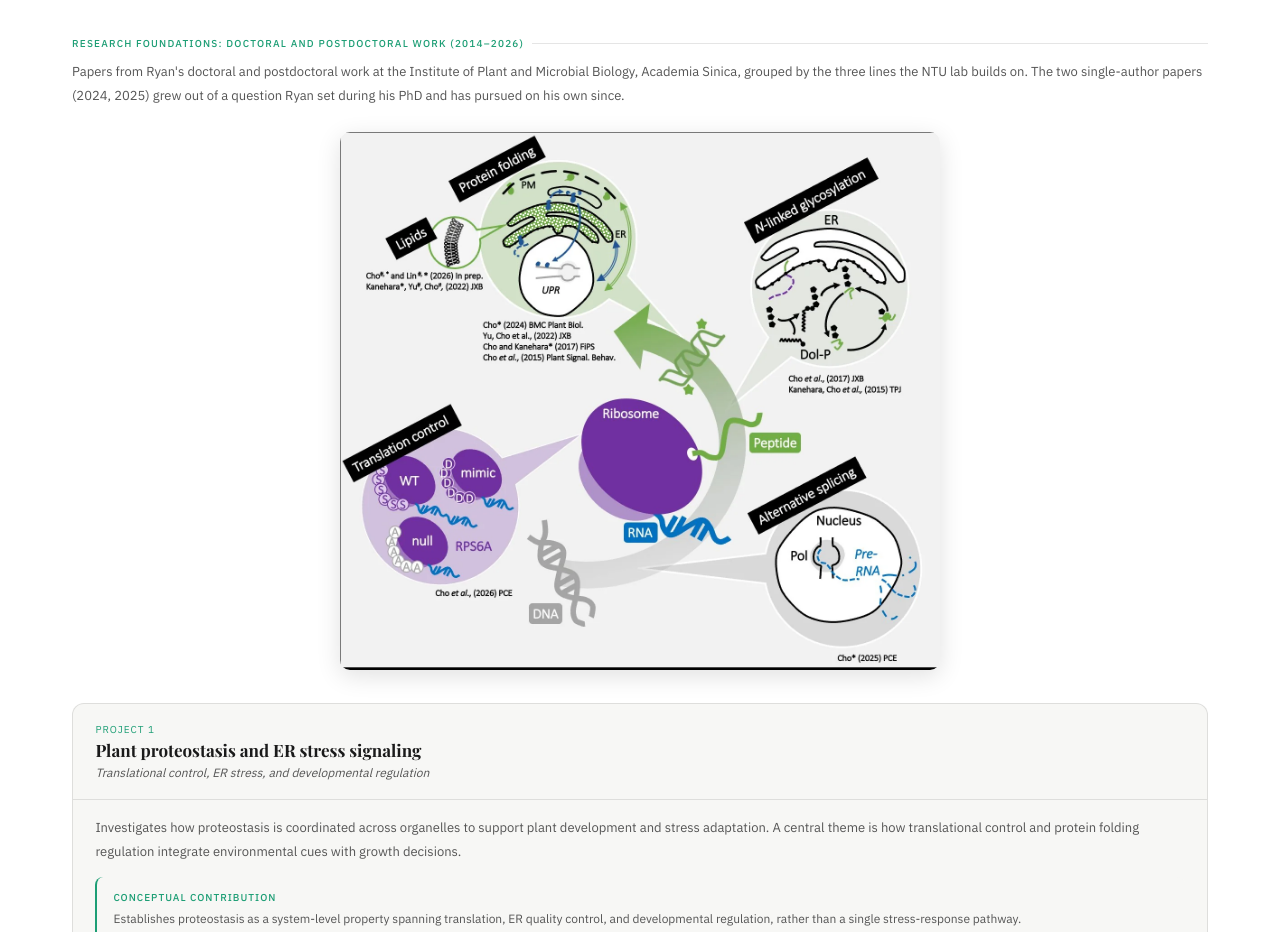
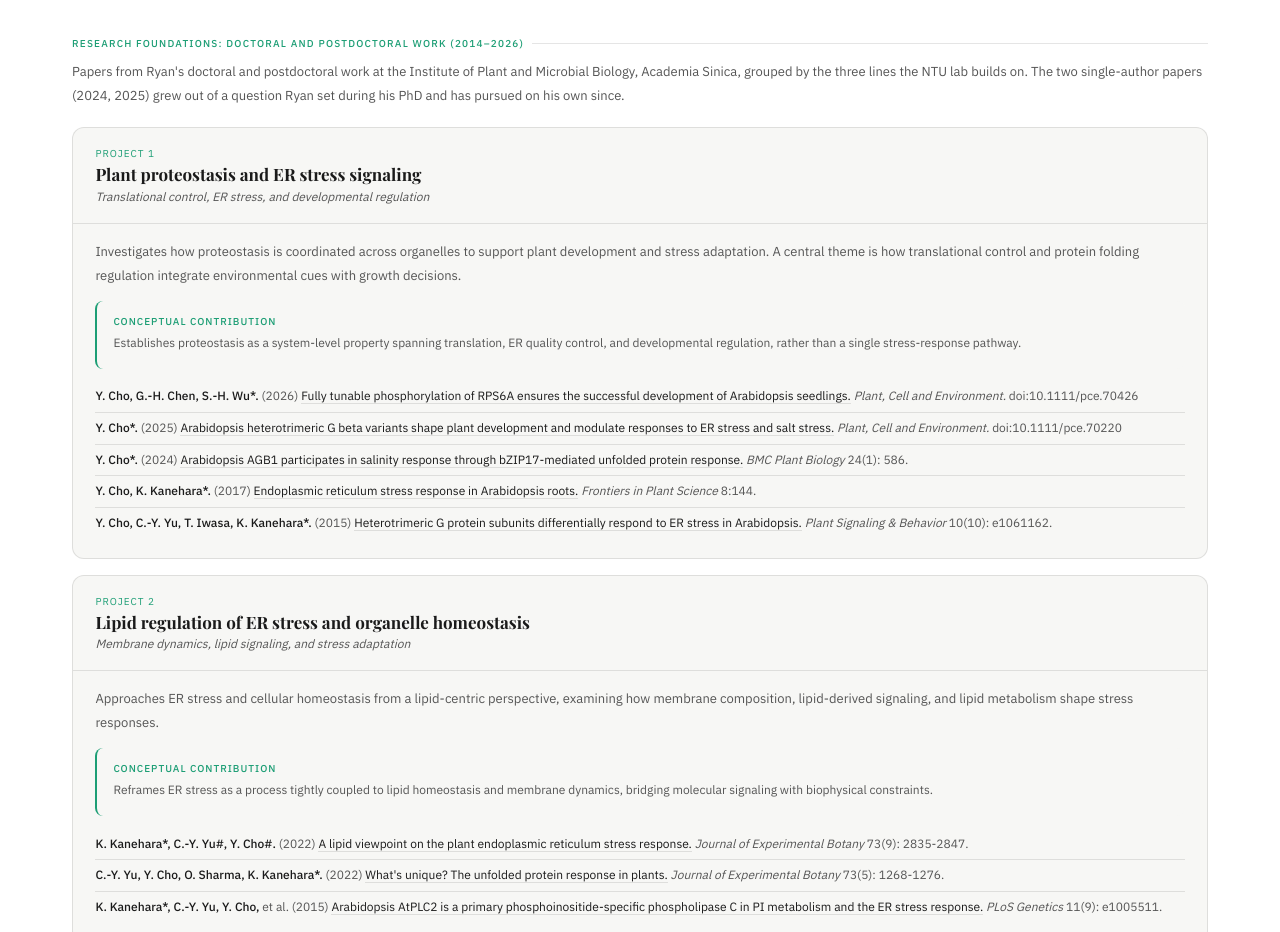
Before and after one commit to yuehryancho/lab, a plain HTML site: page index.html in a window 1280 px wide. Shown: the part 8967-9899 px from the top of the page. Drawn offline with nearby package versions, Linux system fonts and the light colour scheme; a web font is replaced by a local one.

Commit message:
Drop the figure from Research foundations
The restored summary figure showed the same five topics as the Plan
B figure now under Welcome, and its citations repeat the paper lists
in the three project cards right below it. Research foundations now
goes straight from its intro to the project cards, and the unused
image and its styles are removed.

Co-Authored-By: Claude Opus 5.5 <noreply@anthropic.com>
Claude-Session: https://claude.ai/code/session_01TpwXJzNacVUoHZmVEmmtbJ

```diff
--- a/index.html
+++ b/index.html
@@ -192,8 +192,6 @@ p{font-size:14px;color:var(--mu);line-height:1.85;margin-bottom:.7rem}
 .proj-list{display:flex;flex-direction:column;gap:16px;margin-top:1.2rem}
 .proj-summary{margin:1.5rem auto 1.8rem;text-align:center}
 .theme-block{scroll-margin-top:90px}
-.proj-summary-wrap.narrow{max-width:min(600px,100%)}
-.proj-summary-wrap.narrow .hotspot{border-radius:50%}
 .proj-summary-wrap{position:relative;display:inline-block;max-width:min(900px,100%);background:#fff;width:100%;line-height:0;border-radius:10px;overflow:hidden;box-shadow:0 6px 24px rgba(0,0,0,.12)}
 .proj-summary img{max-width:100%;height:auto;display:block;margin:0 auto}
 
@@ -818,16 +816,6 @@ footer::before{top:0}
   <div style="margin-top:2.5rem">
     <div class="sl" data-en="Research foundations: doctoral and postdoctoral work (2014–2026)" data-zh="研究基礎：博士與博士後時期（2014–2026）">Research foundations: doctoral and postdoctoral work (2014–2026)</div>
     <p style="font-size:13px" data-en="Papers from Ryan's doctoral and postdoctoral work at the Institute of Plant and Microbial Biology, Academia Sinica, grouped by the three lines the NTU lab builds on. The two single-author papers (2024, 2025) grew out of a question Ryan set during his PhD and has pursued on his own since." data-zh="Ryan 於中央研究院植物暨微生物學研究所博士與博士後期間的論文，依臺大實驗室延續的三條研究主線分組。其中兩篇單一作者論文（2024、2025），是 Ryan 博士階段起自行設定、持續推進的題目。">Papers from Ryan's doctoral and postdoctoral work at the Institute of Plant and Microbial Biology, Academia Sinica, grouped by the three lines the NTU lab builds on. The two single-author papers (2024, 2025) grew out of a question Ryan set during his PhD and has pursued on his own since.</p>
-    <figure class="proj-summary">
-      <div class="proj-summary-wrap narrow">
-        <img src="img/research-summary.webp" alt="Research summary model: protein folding (P1), N-linked glycosylation (P3), translation control (P1), alternative splicing (P1), and lipid regulation (P2) connected through the central dogma" loading="lazy" id="summary-img">
-        <a class="hotspot" href="#project-1" aria-label="Protein folding, see Project 1" data-label="Protein folding → Project 1" style="left:22%;top:2%;width:30%;height:28%"></a>
-        <a class="hotspot" href="#project-2" aria-label="Lipids, see Project 2" data-label="Lipids → Project 2" style="left:5%;top:13%;width:14%;height:13%"></a>
-        <a class="hotspot" href="#project-3" aria-label="N-linked glycosylation, see Project 3" data-label="N-linked glycosylation → Project 3" style="left:60%;top:12%;width:35%;height:32%"></a>
-        <a class="hotspot" href="#project-1" aria-label="Translation control, see Project 1" data-label="Translation control → Project 1" style="left:0%;top:50%;width:32%;height:30%"></a>
-        <a class="hotspot" href="#project-1" aria-label="Alternative splicing, see Project 1" data-label="Alternative splicing → Project 1" style="left:65%;top:62%;width:32%;height:32%"></a>
-      </div>
-    </figure>
     <div class="proj-list">
 
       <article class="proj" id="project-1">
```
Also changed, not shown: img/research-summary.webp (deleted).
